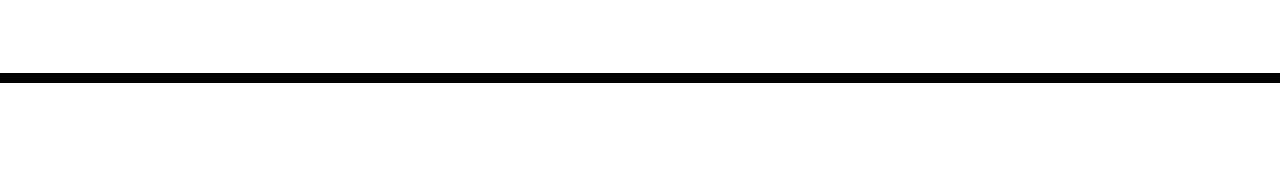
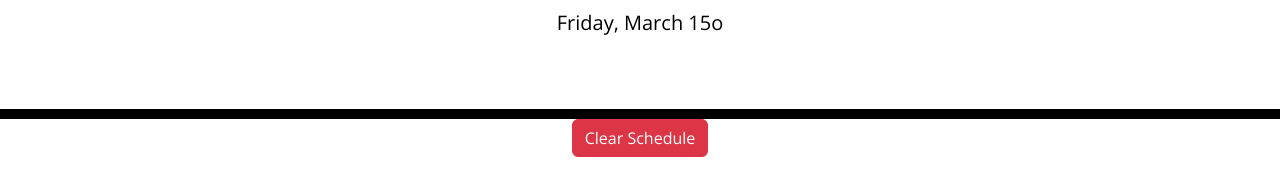
Before and after one commit to The-real-sammy/daily-planner, a plain HTML site: page index.html in a window 1280 px wide. Shown: the part 168-364 px from the top of the page. Drawn offline with nearby package versions, Linux system fonts and the light colour scheme.

Commit message:
currentDay() debugged and changed to presentDay()

```diff
--- a/script.js
+++ b/script.js
@@ -1,6 +1,6 @@
 // * Display the current day at the top of the calender when a user opens the planner.
 
-var currentDay = $('#currentDay') // element where current day is displayed
+var currentDay = $('#currentDay'); // element where current day is displayed
 //setting the start and end time of the calendar
 var startTime = dayjs('2000-01-01 07:00');
 var endTime = dayjs('2000-01-01 18:00');
@@ -9,7 +9,7 @@ var schedule = {};
 // Function to get the current day string using ordinal suffix
 function getCurrentDay() {
   var currentDate = dayjs(); // representing date object to current date/time
-  var dayEl = currentDate.format('dddd, MMMM D'); // 'do' should automatically add the ordinal suffix
+  var dayEl = currentDate.format('dddd, MMMM D'); // 'do' should automatically add the ordinal suffix (this did not work so added manually)
   var dayOfMonth = currentDate.date(); // this will get the day of month from dayjs()
   var ordinalSuffix = getOrdinalSuffix(dayOfMonth); // adding the ordinal suffix by date
 
@@ -32,17 +32,56 @@ function getOrdinalSuffix(number) {
   return 'th';
 }
 
-function currentDay() {
-  currentDay.text(getCurrentDay());
+function presentDay() {
+  var currentDate = dayjs().format('dddd, MMMM Do'); // Formatting the current date
+  $('#currentDay').text(currentDate);
 }
 
 // * Present timeblocks for standard business hours when the user scrolls down.
+
+function generateBlock(fromTime, toTime) {
+  // default to hours 00:00 to 23:00 when time is not provided
+  if (fromTime === undefined) {
+      fromTime = dayjs('2000-01-01 00:00');
+  }
+
+  if (toTime === undefined) {
+      toTime = dayjs('2000-01-01 23:00');
+  }
+
+  // swap the times if the from time is greater than the to time
+  if (fromTime.hour() > toTime.hour()) {
+      var temp = fromTime;
+
+      fromTime = toTime;
+      toTime = temp;
+  }
+
+  for (var currentTime = fromTime; currentTime.hour() <= toTime.hour() && currentTime.date() === fromTime.date(); currentTime = currentTime.add(1, 'hour')) {
+      timeBlock(currentTime);
+  }
+}
+
+function renderBlock (fromTime, toTime) {
+  var container = $('.container');
+  container.html('');
+
+  var clearScheduleContainer = $('<div class="text-center mb-3">');
+  var clearScheduleButton = $('<button type="button" class="btn btn-danger">Clear Schedule</button>');
+
+  clearScheduleButton.on('click', clearSchedule);
+
+  clearScheduleContainer.append(clearScheduleButton);
+
+  container.append(clearScheduleContainer);
+
+  generateBlock(fromTime, toTime);
+}
 
 function timeBlock(time) {
   // create hourly timeblocks in rows
   var row = $('<div class="row">');
   var hour = $('<div class="col-3 col-sm-2 col-md-1 hour text-end pt-3">');
-  var textSpace = $('<textarea class="col">');
 
 
   // creating hour element and appending to row
@@ -55,16 +94,17 @@ function timeBlock(time) {
     return time.format('hA');
   }
 }
-
-
-
-
+// Calling functions after the definition
+loadingSchedule();
+presentDay();
+renderBlock(startTime, endTime);
 
 // * Color-code each timeblock based on past, present, and future when the timeblock is viewed.
 
 function getHourTimeTense(time) {
   var checkHour = time.hour();
   var currentHour = dayjs().hour();
+
 
   //these conditional statements will check what tense it is against the current hour
   if (checkHour < currentHour) {
@@ -79,8 +119,9 @@ function getHourTimeTense(time) {
       return 'future';
     }
   }
-}
 
+
+var textSpace = $('<textarea class="col">');
 var timeTense = getHourTimeTense(time);
 textSpace.addClass(timeTense);
 
@@ -92,7 +133,6 @@ if (schedule[time.hour()] !== undefined) { //not equal comparison checks if a va
 }
 
 row.append(textSpace);
-
 
 // * Save the event in local storage when the save button is clicked in that timeblock.
 
@@ -109,8 +149,10 @@ row.append(saveButton);
 // append time block row to the container
 $('.container').append(row);
 
+
+}
+
 // * Persist events between refreshes of a page
-
 //event bubbling
 function LocalStorage() {
 
@@ -133,5 +175,5 @@ function loadingSchedule() {
 function clearSchedule() {
   schedule = {};
   LocalStorage();
-
+  renderBlock(startTime, endTime);
 }
```
Also changed, not shown: index.html (+1 -1 lines).
